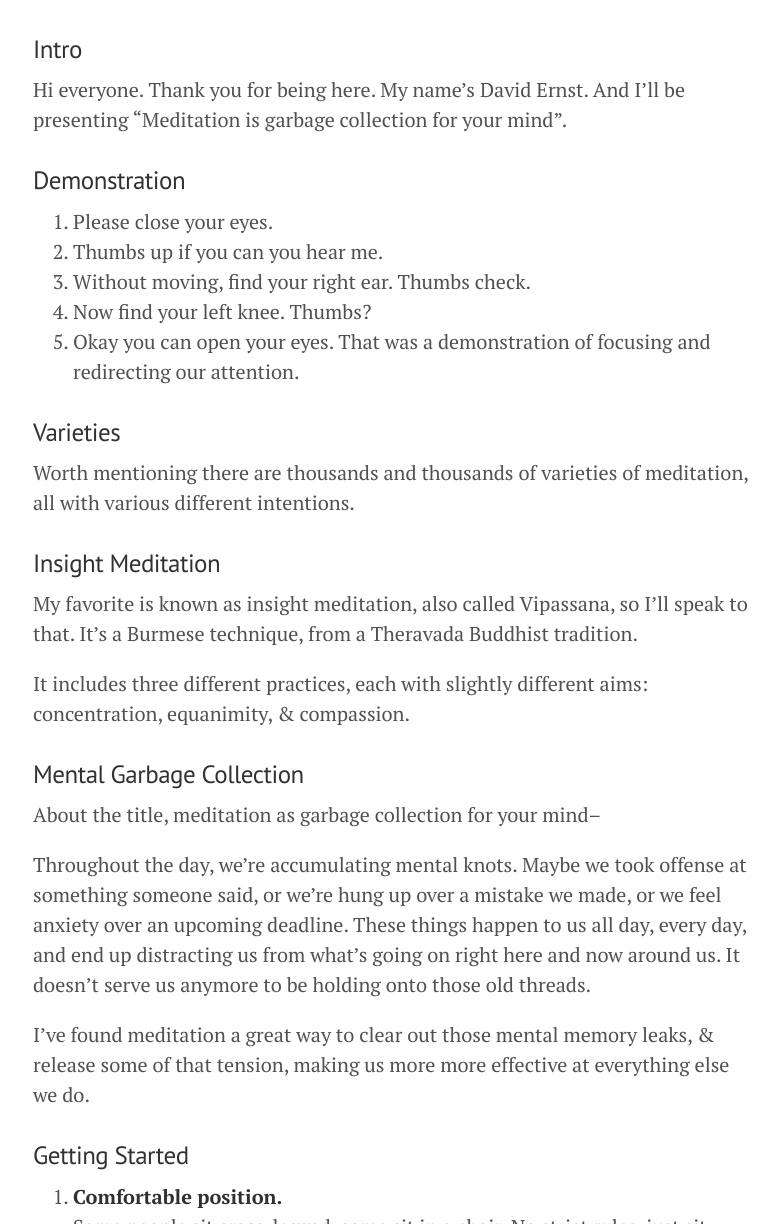
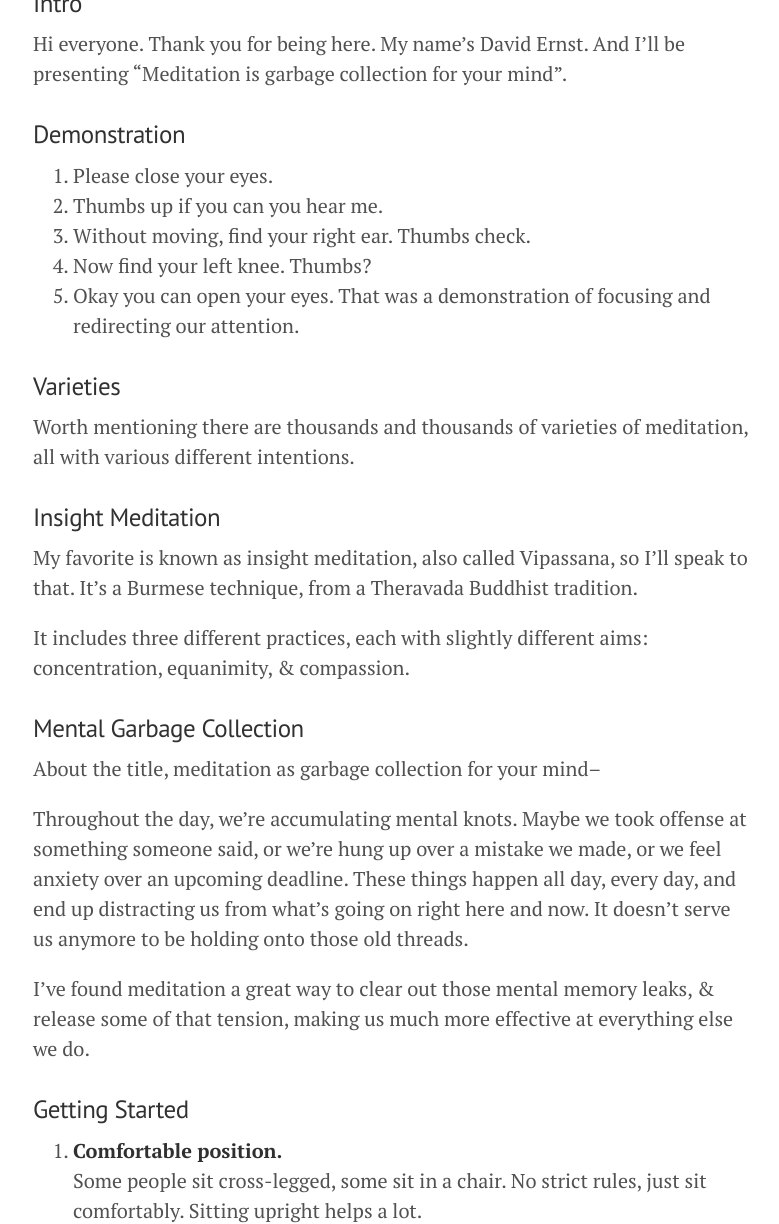
Before and after one commit to dsernst/quotes, a Jekyll site: the page built from _posts/2015-01-06-meditation-is-garbage-collection-for-your-mind.md, in a window 1280 px wide, cut to the strip 696-1920 px from the top of the page. Shown: the whole strip, without its empty margins (247-1026 px from the left). Built offline with Jekyll 4.4.1, drawn with Linux system fonts in a browser that asks for light colours; nearby versions of some CDN libraries; comment, search, counter and statistics services are not loaded.

Commit message:
fix Meditation as Garbage Collection: iframe responsive size, minor language cleanup

```diff
--- a/_posts/2015-01-06-meditation-is-garbage-collection-for-your-mind.md
+++ b/_posts/2015-01-06-meditation-is-garbage-collection-for-your-mind.md
@@ -7,7 +7,7 @@
 
 Earlier tonight I gave a quick presentation on meditation at Hack Reactor. Here are the slides. Hope you enjoy!
 
-<iframe src="https://docs.google.com/presentation/embed?id=1HbRHxF8nNeHPGEOf2Af7S4lTJNtUzM6Rii4frlo0IFI&amp;start=false&amp;loop=false&amp;" frameborder="0" width="600" height="405" allowfullscreen></iframe>
+<div class="aspectRatioContainer"><iframe src="https://docs.google.com/presentation/embed?id=1HbRHxF8nNeHPGEOf2Af7S4lTJNtUzM6Rii4frlo0IFI&amp;start=false&amp;loop=false&amp;" frameborder="0" width="100%" allowfullscreen class="preserveAspectRatio"></iframe></div>
 
 ### Intro
 Hi everyone. Thank you for being here. My name's David Ernst. And I'll be presenting "Meditation is garbage collection for your mind".
@@ -30,9 +30,9 @@
 ### Mental Garbage Collection
 About the title, meditation as garbage collection for your mind--
 
-Throughout the day, we're accumulating mental knots. Maybe we took offense at something someone said, or we're hung up over a mistake we made, or we feel anxiety over an upcoming deadline. These things happen to us all day, every day, and end up distracting us from what's going on right here and now around us. It doesn't serve us anymore to be holding onto those old threads.
+Throughout the day, we're accumulating mental knots. Maybe we took offense at something someone said, or we're hung up over a mistake we made, or we feel anxiety over an upcoming deadline. These things happen all day, every day, and end up distracting us from what's going on right here and now. It doesn't serve us anymore to be holding onto those old threads.
 
-I've found meditation a great way to clear out those mental memory leaks, & release some of that tension, making us more more effective at everything else we do.
+I've found meditation a great way to clear out those mental memory leaks, & release some of that tension, making us much more effective at everything else we do.
 
 ### Getting Started
 1. **Comfortable position.**
--- a/public/css/style.css
+++ b/public/css/style.css
@@ -42,3 +42,16 @@
      bottom: -5px;
      background:white;
 }
+
+.aspectRatioContainer {
+  position: relative;
+  width: 100%;
+  height: 0;
+  padding-bottom: 51%;
+}
+
+.preserveAspectRatio {
+  width: 100%;
+  height: 100%;
+  position: absolute;
+}
```
